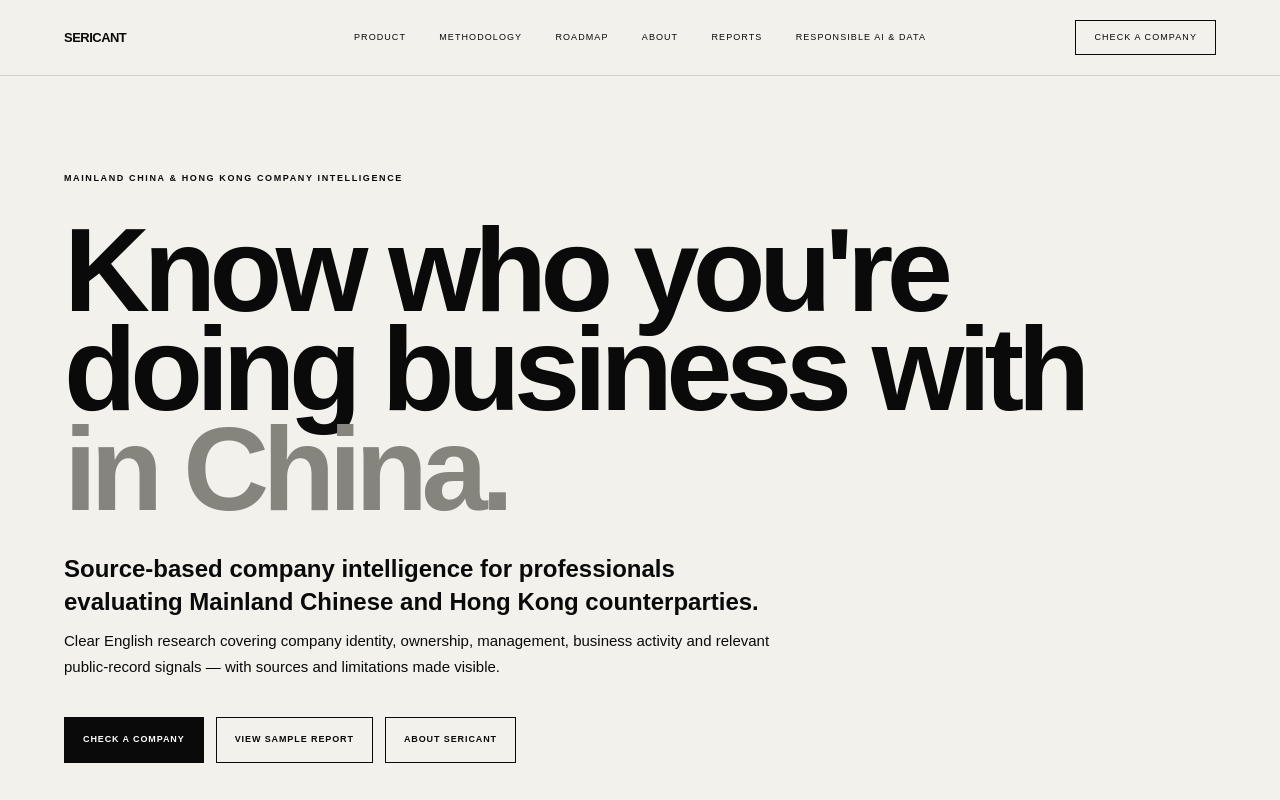
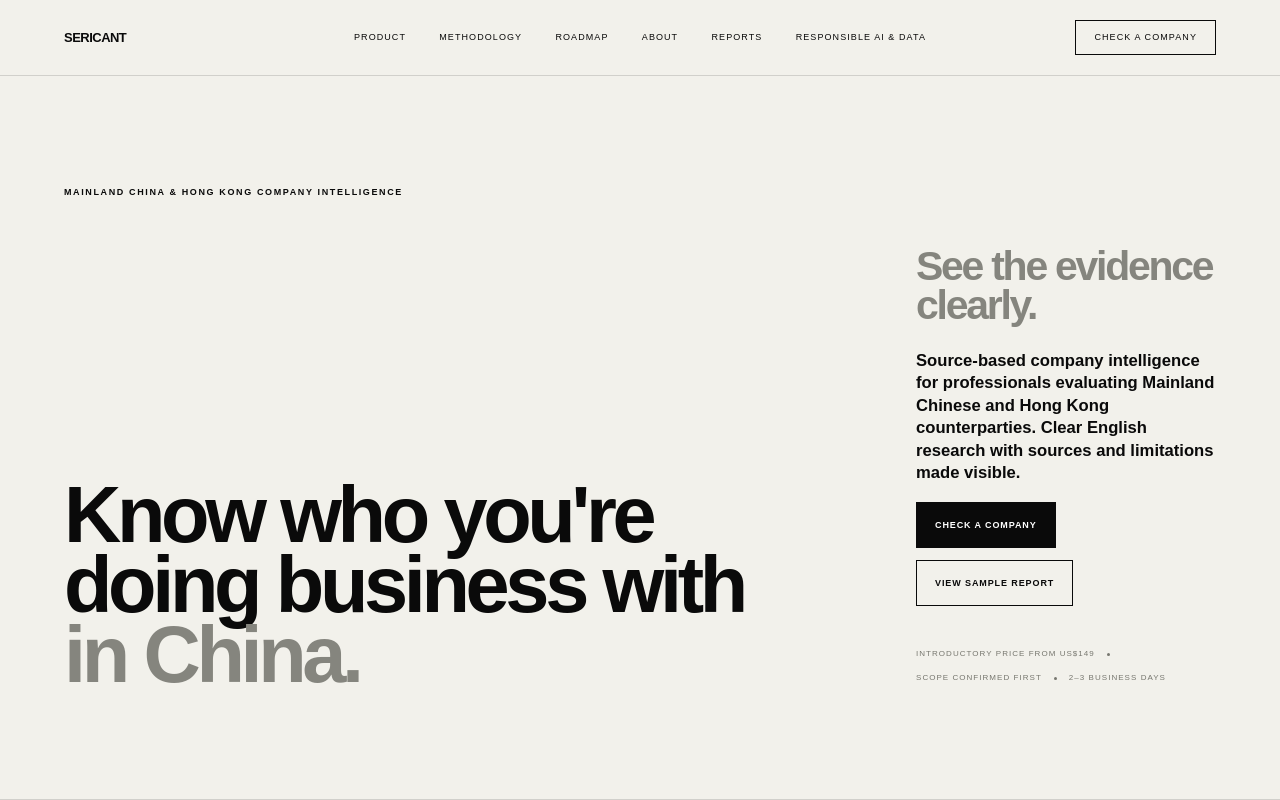
Before and after one commit to lingoescn-droid/sericant-website, a Next.js app: page / in a window 1280 px wide. Shown: the top 800 px of the page. Built offline with nearby package versions, Linux system fonts and the light colour scheme.

Commit message:
Apply balanced hero layout to homepage

```diff
--- a/app/page.tsx
+++ b/app/page.tsx
@@ -145,36 +145,27 @@ export default function Home() {
         </Link>
       </header>
 
-      <section className="hero">
+      <section className="hero serviceHero">
         <div className="eyebrow">
           MAINLAND CHINA & HONG KONG COMPANY INTELLIGENCE
         </div>
 
+        <div className="serviceHeroLayout">
           <h1>
-          Know who you&apos;re
-          <br />
-          doing business with
-          <br />
-          <em>in China.</em>
+            <span>Know who you&apos;re</span>
+            <span>doing business with</span>
+            <span>in China.</span>
           </h1>
+
+          <div className="serviceHeroAside">
+            <p className="serviceHeroStatement">
+              See the evidence clearly.
+            </p>
 
             <p className="heroText">
               Source-based company intelligence for professionals evaluating
-          Mainland Chinese and Hong Kong counterparties.
-        </p>
-
-        <p
-          style={{
-            maxWidth: "720px",
-            fontSize: "15px",
-            lineHeight: 1.7,
-            marginTop: "-8px",
-            marginBottom: "28px"
-          }}
-        >
-          Clear English research covering company identity, ownership,
-          management, business activity and relevant public-record signals —
-          with sources and limitations made visible.
+              Mainland Chinese and Hong Kong counterparties. Clear English
+              research with sources and limitations made visible.
             </p>
 
             <div className="heroActions">
@@ -185,10 +176,6 @@ export default function Home() {
               <Link href="/sample-report" className="btn secondary">
                 View sample report
               </Link>
-
-  <a href="#about" className="btn secondary">
-    About Sericant
-  </a>
             </div>
 
             <div className="heroMeta">
@@ -196,7 +183,9 @@ export default function Home() {
               <i />
               <span>SCOPE CONFIRMED FIRST</span>
               <i />
-          <span>INFORMATIONAL RESEARCH</span>
+              <span>2–3 BUSINESS DAYS</span>
+            </div>
+          </div>
         </div>
       </section>
 
```
Lines whose indentation alone changed are shown as unchanged.
